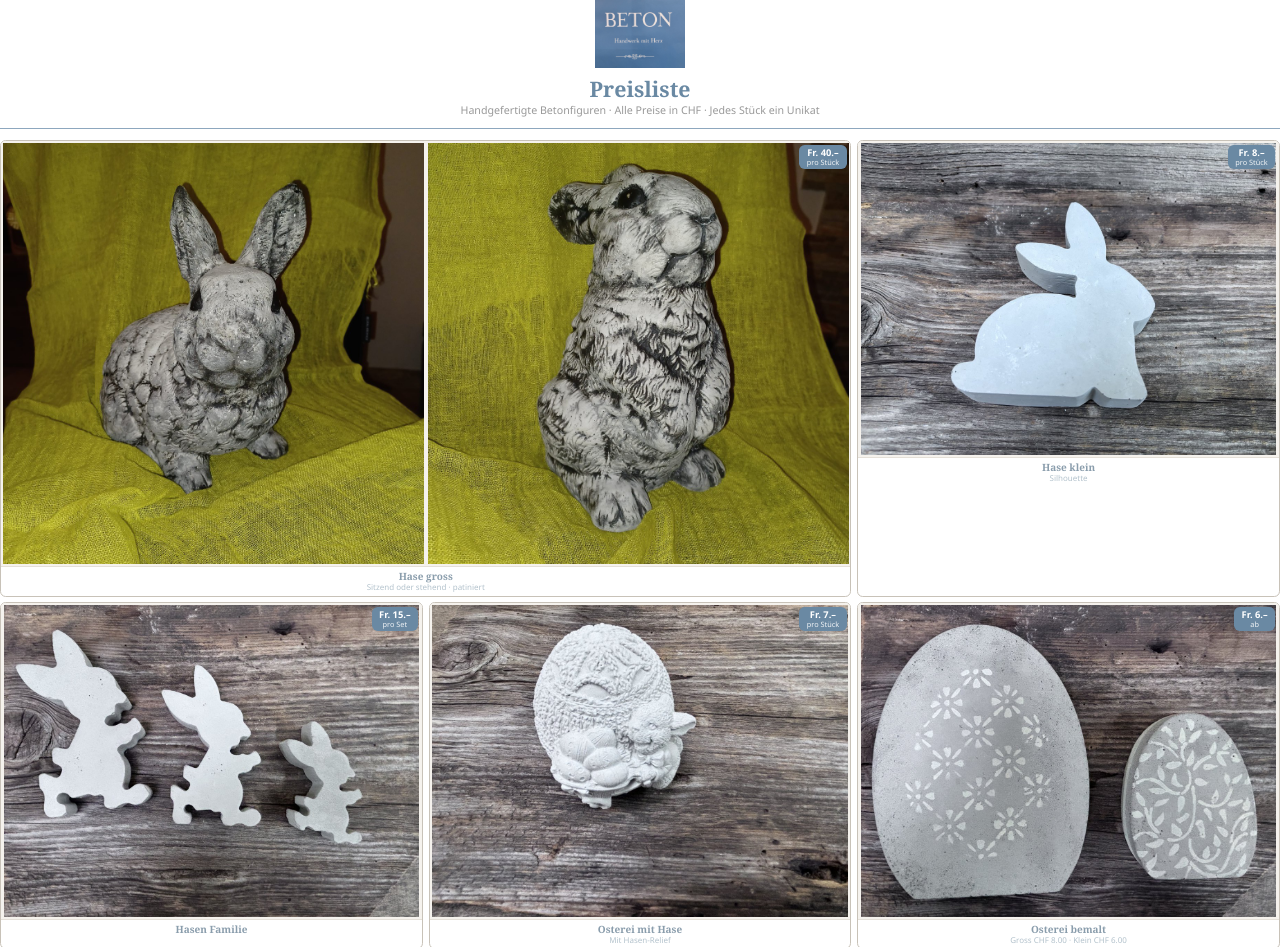
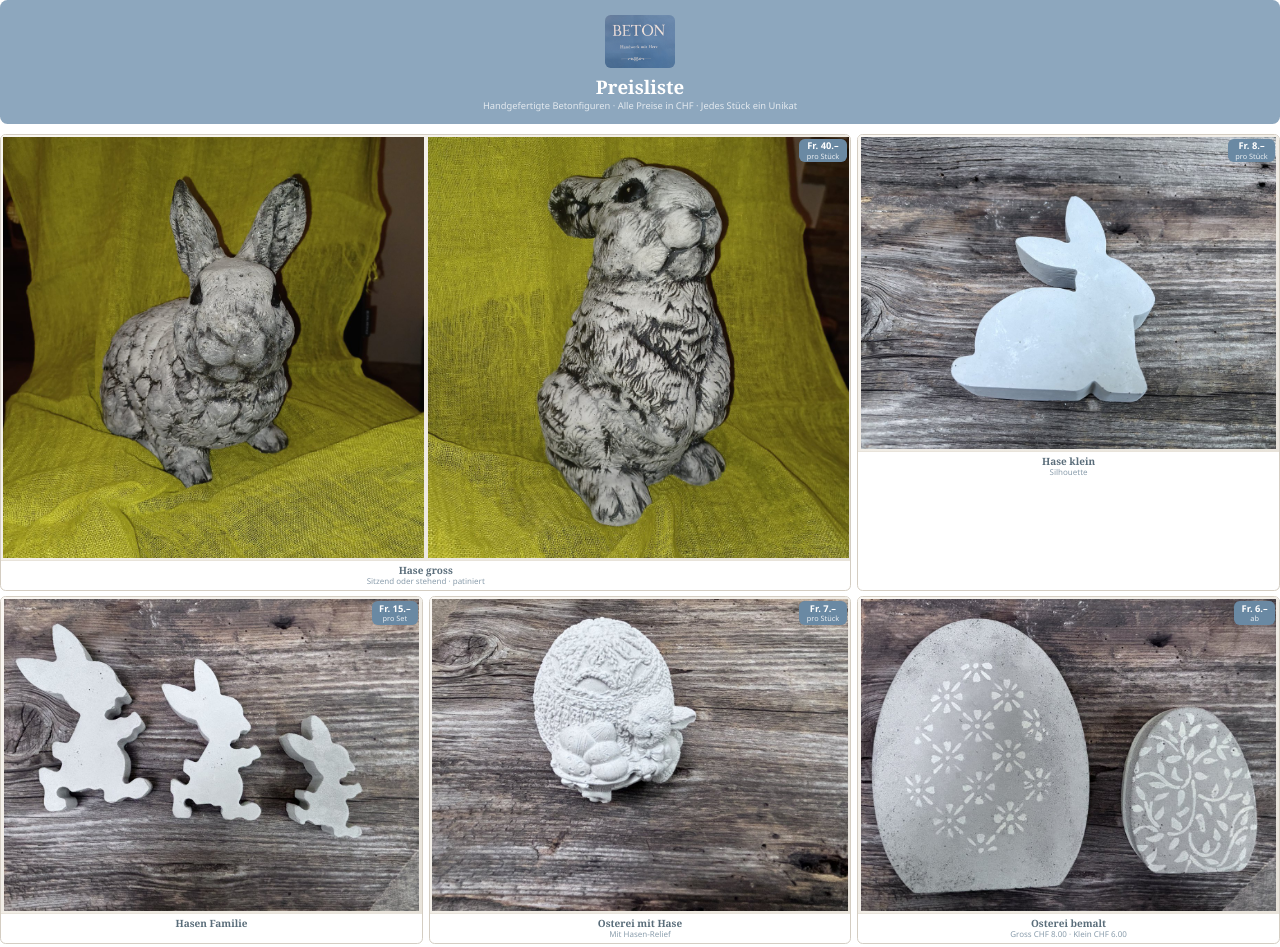
Before and after one commit to andygubser/handwerk-mit-herz, a plain HTML site: page print.html in a window 1280 px wide. Shown: the top 947 px of the page. Drawn offline with Linux system fonts and the light colour scheme.

Commit message:
Refactor print.html styles for improved aesthetics and readability
- Updated color scheme for body, header, and card elements.
- Adjusted padding and margin for header and card components.
- Enhanced header logo size and border radius.
- Modified font sizes and colors for better contrast and clarity.
- Changed card background to a gradient for a modern look.
- Fine-tuned opacity and border styles for a polished finish.

```diff
--- a/print.html
+++ b/print.html
@@ -13,7 +13,7 @@
 
     body {
       font-family: 'Basisschrift', 'Segoe UI', sans-serif;
-      color: #8a9dac;
+      color: #5a6d7a;
       background: #fff;
       line-height: 1.2;
       font-size: 8pt;
@@ -22,29 +22,31 @@
     }
 
     header {
+      background: #8da7be;
       text-align: center;
-      padding-bottom: 3mm;
-      border-bottom: 0.4pt solid #8da7be;
-      margin-bottom: 3mm;
+      padding: 4mm 4mm 3.5mm;
+      margin-bottom: 2.5mm;
+      border-radius: 2mm;
     }
 
     .header-logo {
-      height: 18mm;
+      height: 14mm;
       width: auto;
+      border-radius: 1.5mm;
       margin-bottom: 1.5mm;
     }
 
     header h1 {
       font-family: 'Basisschrift', Georgia, serif;
-      font-size: 16pt;
+      font-size: 14pt;
       font-weight: 700;
-      color: #6a89a3;
-      margin-bottom: 0.5mm;
+      color: #fff;
+      margin-bottom: 0.3mm;
     }
 
     header .subtitle {
-      font-size: 8pt;
-      color: #999;
+      font-size: 7pt;
+      color: rgba(255, 255, 255, 0.75);
     }
 
     .grid {
@@ -54,7 +56,7 @@
     }
 
     .card {
-      border: 0.4pt solid #c8c2b8;
+      border: 0.4pt solid #d4cdc2;
       border-radius: 1.5mm;
       overflow: hidden;
       break-inside: avoid;
@@ -64,7 +66,7 @@
 
     .card-img-wrap {
       position: relative;
-      background: #f5f2ed;
+      background: linear-gradient(145deg, #faf7f2, #e8e3da);
     }
 
     .card-img {
@@ -93,7 +95,7 @@
       display: block;
       font-size: 5.5pt;
       font-weight: 400;
-      opacity: 0.9;
+      opacity: 0.85;
     }
 
     .card-wide { grid-column: span 2; }
@@ -105,30 +107,30 @@
     .card-triple .card-img { aspect-ratio: 1 / 1; }
 
     .card-body {
-      padding: 0.8mm 1.5mm 1mm;
+      padding: 0.8mm 1.5mm 1.2mm;
       text-align: center;
-      border-top: 0.3pt solid #e5e0d8;
+      border-top: 0.3pt solid #e8e3da;
     }
 
     .card-name {
       font-family: 'Basisschrift', Georgia, serif;
       font-size: 7.5pt;
       font-weight: 600;
-      color: #8a9dac;
+      color: #5a6d7a;
     }
 
     .card-desc {
       font-size: 6pt;
-      color: #b3c2cc;
+      color: #8a9dac;
     }
 
     footer {
       text-align: center;
       padding-top: 1.5mm;
       margin-top: 1.5mm;
-      border-top: 0.4pt solid #8da7be;
+      border-top: 0.4pt solid #d4cdc2;
       font-size: 6pt;
-      color: #b3c2cc;
+      color: #a0b0bc;
     }
   </style>
 </head>
```
